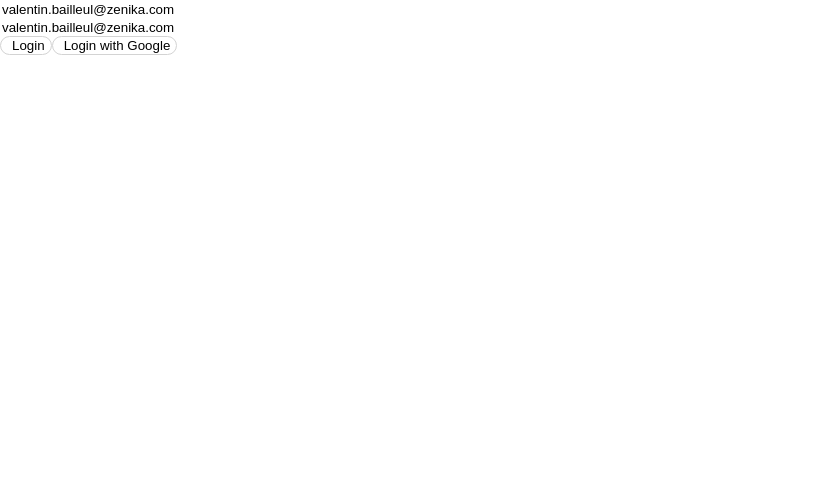
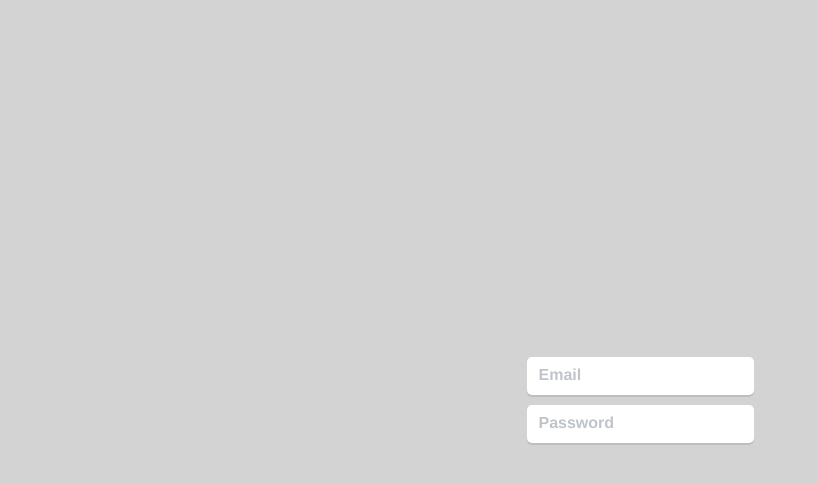
Before and after one commit to Zenika/Democratie_Liquide_Front, a Vue app: page /#/login in a window 1280 px wide. Shown: the top 484 px of the page, without its empty margins (0-817 px from the left). Built offline with nearby package versions, Linux system fonts and the light colour scheme.

Commit message:
Create custom textinput with placeholder

```diff
--- a/src/components/ProposalCreation.vue
+++ b/src/components/ProposalCreation.vue
@@ -2,8 +2,8 @@
   <div class="proposal-creation">
     <div class="index">{{ index + 1 }}</div>
     <div class="content">
-      <input class="simple title" placeholder="Titre" v-model="proposal.title"/>
-      <textarea class="simple description" placeholder="Description" v-model="proposal.description"/>
+      <text-input class="simple title" placeholder="Titre" v-model="proposal.title"/>
+      <text-input textarea class="simple description" placeholder="Description" v-model="proposal.description"/>
     </div>
     <button v-if="canRemove" @click="$emit('remove')" class="remove simple"><i class="fa fa-minus" aria-hidden="true"></i></button>
     <div class="void" v-else/>
@@ -12,6 +12,8 @@
 
 <script>
 
+import TextInput from '@/components/TextInput'
+
 export default {
   name: 'proposal-creation',
 
@@ -19,6 +21,10 @@ export default {
     proposal: Object,
     index: Number,
     canRemove: Boolean
+  },
+
+  components: {
+    TextInput
   }
 }
 </script>
@@ -33,9 +39,9 @@ export default {
     justify-content: space-around;
   }
 
-  input, textarea {
+  .text-input {
     &:not(:first-child) {
-      margin: 5px 0;
+      margin: 10px 0;
     }
   }
 
--- /dev/null
+++ b/src/components/TextInput.vue
@@ -0,0 +1,57 @@
+<template>
+  <div class="text-input">
+    <component name="text-input" :is="textarea ? 'textarea' : 'input'" class="simple" :class="{ input: !!value }" :value="value" @input="$emit('input', $event.target.value)"></component>
+    <label for="text-input" class="placeholder">{{ placeholder }}</label>
+  </div>
+</template>
+
+<script>
+
+export default {
+  name: 'text-input',
+
+  props: {
+    placeholder: String,
+    textarea: Boolean,
+    value: String
+  }
+}
+</script>
+
+<style lang="scss" scoped>
+
+.text-input {
+  position: relative;
+  display: flex;
+  flex-direction: column;
+  flex-shrink: 0;
+}
+
+label {
+  font-weight: bold;
+  position: absolute;
+  opacity: 0.3;
+  top: 9px;
+  left: 12px;
+  text-shadow: none;
+  transition: all 200ms ease;
+  pointer-events: none;
+}
+
+input, textarea {
+  padding: 10px;
+  font-size: 1em;
+  &:focus, &:active, &.input {
+    & ~ label {
+      transform: translate(-8px, -18px);
+      font-size: 13px;
+      opacity: 1;
+      color: lightgray;
+      // font-weight: normal;
+      text-shadow: 2px -2px 0 white, -2px 2px 0 white, 2px 2px 0 white, -2px -2px 0 white, 2px 0px 0 white, -2px 0px 0 white, 0 2px 0 white, 0 -2px 0 white;
+    }
+  }
+}
+
+
+</style>
--- a/src/containers/CategoryCreation.vue
+++ b/src/containers/CategoryCreation.vue
@@ -1,7 +1,7 @@
 <template>
   <div class="category-creation">
-    <input class="simple title" placeholder="Titre" v-model="category.title"/>
-    <textarea class="simple description" placeholder="Description" v-model="category.description"/>
+    <text-input class="simple title" placeholder="Titre" v-model="category.title"/>
+    <text-input textarea class="simple description" placeholder="Description" v-model="category.description"/>
     <div class="footer">
       <span class="actions">
         <button @click="init" title= "Réinitialiser" class="small refresh"><i class="fa fa-refresh" aria-hidden="true"></i></button>
@@ -14,6 +14,7 @@
 <script>
 import { createCategory } from '@/api/category-api'
 import { goHome } from '@/config/router'
+import TextInput from '@/components/TextInput'
 
 export default {
   name: 'category-creation',
@@ -44,7 +45,9 @@ export default {
     this.init()
   },
 
-  components: {}
+  components: {
+    TextInput
+  }
 }
 </script>
 
@@ -58,10 +61,8 @@ export default {
     overflow: hidden;
     padding: 5px;
   }
-  input, textarea {
+  .text-input {
     min-height: 15px;
-    margin-left: 10px;
-    margin-right: 10px;
     margin-bottom: 10px;
   }
 
--- a/src/containers/ChannelCreation.vue
+++ b/src/containers/ChannelCreation.vue
@@ -1,7 +1,7 @@
 <template>
   <div class="channel-creation">
-    <input class="simple title" placeholder="Titre" v-model="channel.title"/>
-    <textarea class="simple description" placeholder="Description" v-model="channel.description"/>
+    <text-input class="simple title" placeholder="Titre" v-model="channel.title"/>
+    <text-input textarea class="simple description" placeholder="Description" v-model="channel.description"/>
     <div class="footer">
       <span class="actions">
         <button @click="init" title= "Réinitialiser" class="small refresh"><i class="fa fa-refresh" aria-hidden="true"></i></button>
@@ -14,6 +14,7 @@
 <script>
 import { createChannel } from '@/api/channel-api'
 import { goHome } from '@/config/router'
+import TextInput from '@/components/TextInput'
 
 export default {
   name: 'channel-creation',
@@ -43,7 +44,9 @@ export default {
     this.init()
   },
 
-  components: {}
+  components: {
+    TextInput
+  }
 }
 </script>
 
@@ -57,10 +60,9 @@ export default {
     overflow: hidden;
     padding: 5px;
   }
-  input, textarea {
+
+  .text-input {
     min-height: 15px;
-    margin-left: 10px;
-    margin-right: 10px;
     margin-bottom: 10px;
   }
 
--- a/src/containers/DelegationView.vue
+++ b/src/containers/DelegationView.vue
@@ -13,7 +13,7 @@
       Aucun délégataire
     </span>
 
-    <input placeholder="Filtre" v-model="filter"/>
+    <text-input placeholder="Filtre" v-model="filter"/>
     <ul>
       <li v-for="collaborator in sorted"
         :class="{ selected: isSelected(collaborator)}"
@@ -31,6 +31,7 @@ import { collaborators } from '@/config/constants'
 import { mapGetters } from 'vuex'
 import { delegateSubject, removeSubjectDelegation, replaceSubjectDelegation } from '@/api/subject-api'
 import { delegateCategory, removeCategoryDelegation, replaceCategoryDelegation } from '@/api/category-api'
+import TextInput from '@/components/TextInput'
 
 export default {
   name: 'delegation-view',
@@ -101,6 +102,10 @@ export default {
       }
       return promise.then(() => (this.fetching = false), () => (this.fetching = false))
     }
+  },
+
+  components: {
+    TextInput
   }
 }
 </script>
@@ -146,13 +151,8 @@ export default {
     }
   }
 
-  input {
-    border-radius: 100px;
+  .text-input {
     margin: 5px;
-    padding: 5px 10px;
-    outline: none;
-    border: 1px solid lightgray;
-    box-shadow: inset 0 1px 0 lightgray;
     &:active, &:focus {
       border-color: map-get($reds, 'light');
     }
--- a/src/containers/Login.vue
+++ b/src/containers/Login.vue
@@ -1,22 +1,23 @@
 <template>
     <div class="login">
         <form ref="form" v-model="form" label-width="120px">
-            <div label="Email">
-                <input v-model="form.email" placeholder="Entrez votre email"></input>
-            </div>
-            <div label="password">
-                <input v-model="form.password" placeholder="Entrez votre mot de passe"></input>
-            </div>
+            <!--<input class="simple email" v-model="form.email" placeholder="Entrez votre email"></input>-->
+            <text-input placeholder="Email" v-model="form.email"></text-input>
+            <text-input placeholder="Password" v-model="form.password"></text-input>
+            <!--<input class="simple password" v-model="form.password" placeholder="Entrez votre mot de passe"></input>
             <div>
-                <button class="small" type="primary" @click="login(form)">Login</button>
-                <button class="small" type="danger" @click="loginWithGoogle()">Login with Google</button>
-            </div>
+                <button class="small" title="login" @click="login(form)"></button>
+                <button class="small" title="Login" @click="loginWithGoogle()"><i class="fa fa-google" aria-hidden="true"></i></button>
+            </div>-->
         </form>
+        <notification-center></notification-center>
     </div>
 </template>
 
 <script>
 import { mapActions } from 'vuex'
+import NotificationCenter from '@/containers/NotificationCenter'
+import TextInput from '@/components/TextInput'
 
 export default {
   name: 'login',
@@ -24,19 +25,44 @@ export default {
   data () {
     return {
       form: {
-        email: 'valentin.bailleul@zenika.com',
-        password: 'valentin.bailleul@zenika.com'
+        email: '', // 'valentin.bailleul@zenika.com',
+        password: '' // 'valentin.bailleul@zenika.com'
       }
     }
   },
 
   methods: {
     ...mapActions(['login', 'loginWithGoogle'])
+  },
+
+  components: {
+    NotificationCenter,
+    TextInput
   }
 }
 
 </script>
 
-<style>
+<style lang="scss" scoped>
+
+  .login {
+    display: flex;
+    flex-direction: column;
+    justify-content: center;
+    align-items: center;
+    height: 100%;
+    width: 100%;
+    background: lightgray;
+
+    form {
+      display: flex;
+      flex-direction: column;
+    }
+  }
+
+  .text-input {
+    margin: 5px;
+    font-size: 1em
+  }
 
 </style>
--- a/src/containers/SubjectCreation.vue
+++ b/src/containers/SubjectCreation.vue
@@ -1,7 +1,7 @@
 <template>
   <div class="subject-creation">
-    <input class="simple title" placeholder="Titre" v-model="subject.title"/>
-    <textarea class="simple description" placeholder="Description" v-model="subject.description"/>
+    <text-input class="simple title" placeholder="Titre" v-model="subject.title"/>
+    <text-input textarea class="simple description" placeholder="Description" v-model="subject.description"/>
 
     <div class="line">
 
@@ -73,6 +73,7 @@ import Dropdown from '@/components/Dropdown'
 import DropdownElement from '@/components/DropdownElement'
 import { createSubject } from '@/api/subject-api'
 import { goToSubject } from '@/config/router'
+import TextInput from '@/components/TextInput'
 
 const daysToDate = days => {
   let deadLine = new Date()
@@ -105,7 +106,7 @@ export default {
   methods: {
     addProposal () {
       // add new object in propositions array
-      this.subject.propositions.push({})
+      this.subject.propositions.push({ title: '', description: '' })
       // scroll to bottom after adding new proposal
       setTimeout(() => { this.$refs.proposals.scrollTop = this.$refs.proposals.scrollHeight }, 0)
     },
@@ -119,7 +120,7 @@ export default {
         title: '',
         description: '',
         maxPoints: 10,
-        propositions: [{}, {}],
+        propositions: [{ title: '', description: '' }, { title: '', description: '' }],
         deadLine: 3,
         channel: this.filter.channel,
         category: this.filter.category
@@ -159,7 +160,9 @@ export default {
   components: {
     ProposalCreation,
     Dropdown,
-    DropdownElement
+    DropdownElement,
+    TextInput
+
   }
 }
 </script>
@@ -175,13 +178,12 @@ export default {
     padding: 5px;
   }
 
-  input, textarea {
+  .text-input {
     min-height: 15px;
     margin-left: 10px;
     margin-right: 10px;
     margin-bottom: 10px;
   }
-
 
   .title {
     font-weight: bold;
@@ -193,7 +195,6 @@ export default {
     font-size: 1em;
     flex-shrink: 0;
   }
-
 
   .line {
     display: block;
@@ -224,8 +225,7 @@ export default {
 
   .proposals {
     border-radius: 5px;
-    padding: 0 10px 5px 10px;
-    margin-top: 10px;
+    padding: 10px 10px 5px 10px;
     overflow-y: auto;
     overflow-x: hidden;
     display: flex;
```
